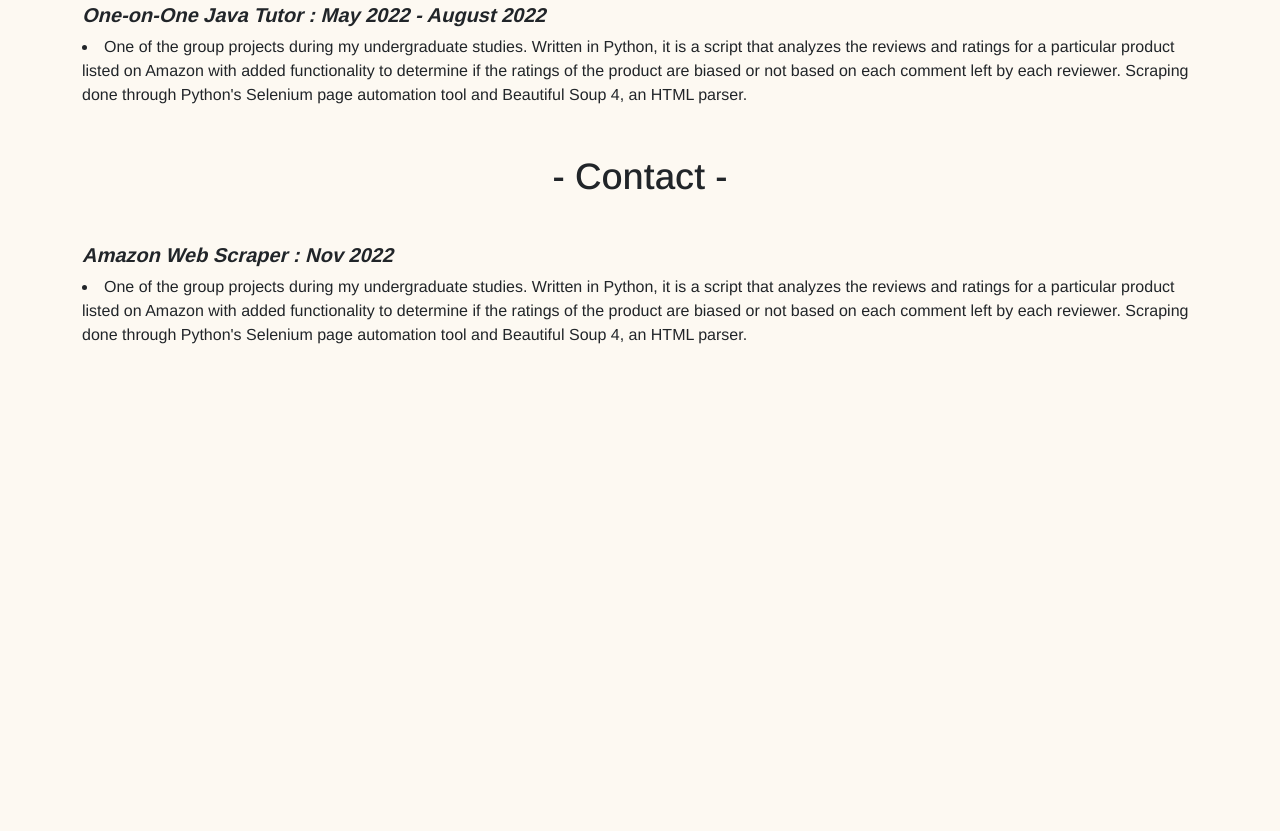
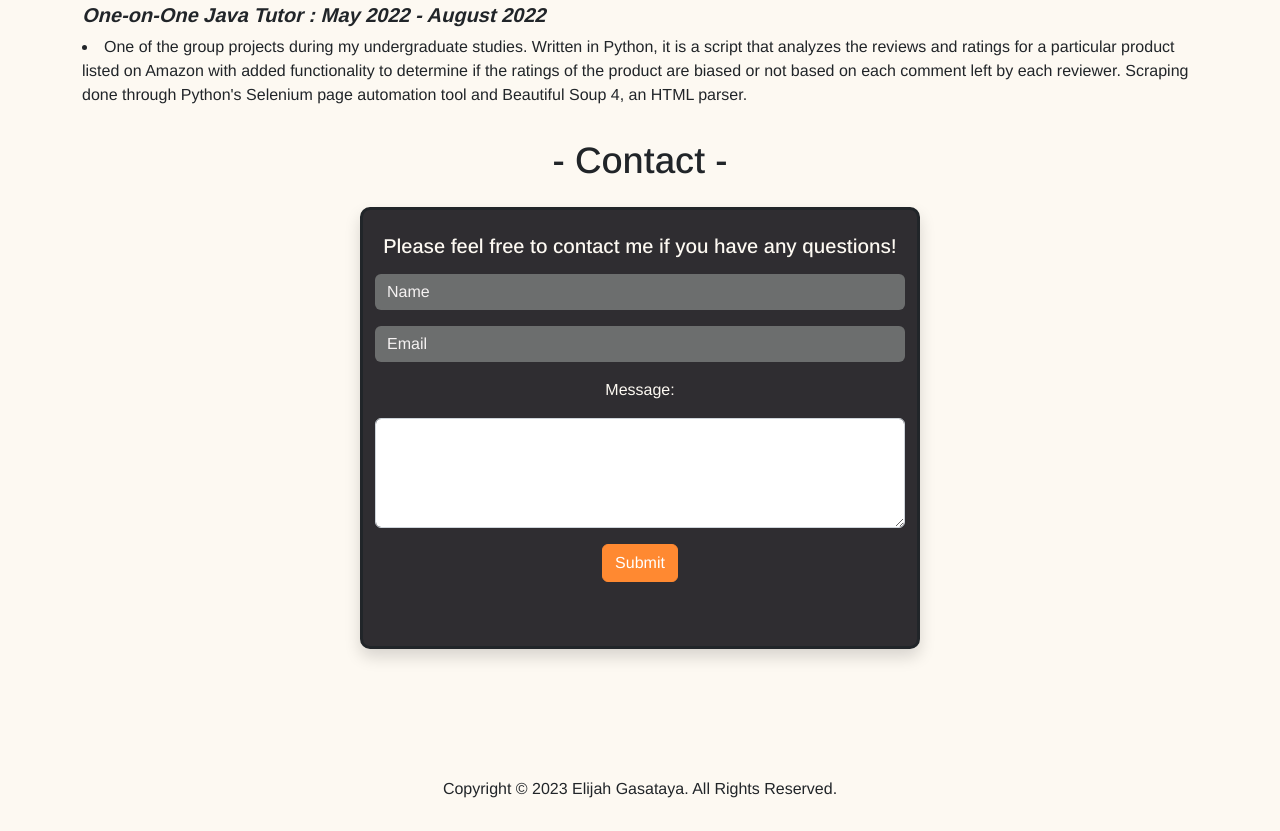
Before and after one commit to RacerElijah77/RacerElijah77.github.io, a plain HTML site: page index.html in a window 1280 px wide. Shown: the part 2093-2924 px from the top of the page. Before the commit the page ends 2440 px from the top, so only its background shows below. Drawn offline with nearby package versions, Linux system fonts and the light colour scheme.

Commit message:
added working form

```diff
--- a/css/styles.css
+++ b/css/styles.css
@@ -95,7 +95,7 @@ p {
   font-size: 3rem;
   padding: 20px;
   display: inline-block;
-  transition: color 0.15s ease-in-out;
+  transition: color 0.35s ease-in-out;
   position: relative;
   bottom: 40px;
 }
@@ -142,3 +142,73 @@ p {
 .sub_head {
   margin-top: 4%;
 }
+
+.contact_box{
+  border-style: solid;
+  border-radius: 10px;
+  margin-bottom: 10%;
+  padding-bottom: 4rem;
+  background-color: #2f2d31;
+  max-width: 35em;
+}
+
+#contact-info{
+  margin-top: 2rem;
+}
+
+.btn-primary{
+  font-family: inherit;
+  background-color: #ff8931;
+  border-color: #ff8931;
+  transition: background-color 0.35s ease-in-out, border-color 0.35s ease-in-out, color 0.35s ease-in;
+  margin-top: 1rem;
+}
+
+.btn-primary:hover{
+  background-color: #fdf9f2;
+  border-color: #fdf9f2;
+  color: #2f2d31;
+}
+
+input.cont-elem{
+  margin-bottom: 1rem;
+  margin-top: 1rem;
+}
+
+textarea.cont-elem{
+  margin-top: 1rem;
+}
+
+input[type="text"],input[type="email"],textarea{
+  background-color: #6C6E6E;
+  border-style: none;
+  color:#f5f2f2;
+}
+
+input[type="text"]:focus,input[type="email"]:focus{
+  background-color: #6C6E6E;
+  border-style: none;
+  box-shadow: none;
+  color:#f5f2f2;
+}
+
+textarea:focus{
+ color: #2f2d31;
+}
+
+.form-control::placeholder { /* Chrome, Firefox, Opera, Safari 10.1+ */
+            color: #f5f2f2;
+            opacity: 1; /* Firefox */
+}
+
+.form-control:-ms-input-placeholder { /* Internet Explorer 10-11 */
+            color: #f5f2f2;
+}
+
+.form-control::-ms-input-placeholder { /* Microsoft Edge */
+            color: #f5f2f2;
+ }
+
+ .copyright_footer{
+  padding-bottom: 30px;
+}
--- a/index.html
+++ b/index.html
@@ -25,8 +25,16 @@
     <link rel="preconnect" href="https://fonts.googleapis.com" />
     <link rel="preconnect" href="https://fonts.gstatic.com" crossorigin />
     <link href="https://fonts.googleapis.com/css2?family=Arimo:wght@400;500;600;700&display=swap" rel="stylesheet" />
+    <script src="https://kit.fontawesome.com/b0ddb330de.js" crossorigin="anonymous"></script>
 
-    <script src="https://kit.fontawesome.com/b0ddb330de.js" crossorigin="anonymous"></script>
+    <!-- Scripts for email service through the from (EmailJS) -->
+    <script src = "js/smtp_script.js"> </script>
+    <script type="text/javascript" src="https://cdn.jsdelivr.net/npm/@emailjs/browser@3/dist/email.min.js"></script>
+    <script type="text/javascript">
+      (function () {
+        emailjs.init("xpTgAPs9MYezOP64p");
+      })()
+    </script>
   </head>
 
   <body>
@@ -130,8 +138,8 @@
             <p class="about-para">
               In relation to my creative ability, I also love to produce music. My alias, EJGSTY has been with me since
               2016- my freshman year of high school. I also love to play video games during my free time (like there is
-              such a thing nowadays)! I play games from a wide array of genres, such as Battlefield, Dying Light, and
-              Assassin's Creed.
+              such a thing nowadays)! I play games from a wide array of genres, from first-person shooters to open world
+              games!
             </p>
           </div>
         </div>
@@ -145,7 +153,7 @@
         <h2 class="text-center">- Projects -</h2>
         <h5 class="fw-bolder fst-italic sub_head">
           Personal Portfolio : June 2022 - present
-          <a href="https://github.com/RacerElijah77/PortfolioSite"> (GitHub)</a>
+          <a target="_blank" href="https://github.com/RacerElijah77/PortfolioSite"> (GitHub)</a>
         </h5>
         <li class="bp1" style="list-style-position: inside; vertical-align: middle">
           The site you are looking at right now! This is where it all started where my desire to learn more about web
@@ -161,7 +169,7 @@
         </li>
         <h5 class="fw-bolder fst-italic sub_head">
           Collaboration Spotify Network: April 2022
-          <a href="https://github.com/RacerElijah77/collaboration_spotify_network"> (GitHub) </a>
+          <a target="_blank" href="https://github.com/RacerElijah77/collaboration_spotify_network"> (GitHub) </a>
         </h5>
         <li class="bp1" style="list-style-position: inside; vertical-align: middle">
           This project was made with my friends during an annual hackathon at TCNJ called HackTCNJ. This was my first
@@ -173,7 +181,7 @@
     </section>
 
     <!-- Work -->
-
+    <div id="contacts_seperator" style="position: relative; top: -75px"></div>
     <section id="work-exp">
       <div class="container mt-4 pt-4">
         <h2 class="text-center">- Work Experience -</h2>
@@ -195,21 +203,28 @@
     </section>
 
     <!-- Contact Info -->
-    <div id = "contact_seperator" style="position: relative; top: -75px"></div>
+    <div id="contact_seperator" style="position: relative; top: -75px"></div>
     <section id="contact-info">
-      <div class="container mt-4 pt-4">
-        <h2 class="text-center">- Contact -</h2>
-        <h5 class="fw-bolder fst-italic sub_head">Amazon Web Scraper : Nov 2022</h5>
-        <li class="bp1" style="list-style-position: inside; vertical-align: middle">
-          One of the group projects during my undergraduate studies. Written in Python, it is a script that analyzes the
-          reviews and ratings for a particular product listed on Amazon with added functionality to determine if the
-          ratings of the product are biased or not based on each comment left by each reviewer. Scraping done through
-          Python's Selenium page automation tool and Beautiful Soup 4, an HTML parser.
-        </li>
+      <h2 class="text-center">- Contact -</h2>
+      <div class="container mt-4 pt-4 text-center contact_box shadow">
+        <h5 style="color: #fdf9f2;" class="text-center">Please feel free to contact me if you have any questions!</h5>
+          <div class="form-group ">
+            <input type="text" id = "name" class="form-control cont-elem" placeholder="Name" />
+            <input type="email" id = "email" class="form-control cont-elem" placeholder="Email" />
+          </div>
+          <div class="form-group">
+            <label style="color: #fdf9f2;">Message:</label>
+            <textarea id = "message" class="form-control cont-elem" rows="4"></textarea>
+          </div>
+            <button class="btn btn-primary" onclick="sendMail()">Submit</button>
+        </form>
       </div>
     </section>
 
-    <script src="js/script.js"></script>
+    <!-- Footer for copyright text -->
+    <div class = "copyright_footer text-center">
+      <footer>Copyright &copy; <script>document.write(new Date().getFullYear())</script> Elijah Gasataya. All Rights Reserved.</small></footer>
+    </div>
 
     <!-- Bootstrap JavaScript Library -->
     <script
@@ -220,8 +235,7 @@
 
     <!-- JQuery Library from Google Developers site -->
     <script src="https://ajax.googleapis.com/ajax/libs/jquery/3.6.0/jquery.min.js"></script>
-
     <!-- JQuery action for Navigation Bar scroll transition -->
-    <script src="js/script.js"></script>
+    <script src="js/navbar_script.js"></script>
   </body>
 </html>
--- /dev/null
+++ b/js/smtp_script.js
@@ -0,0 +1,21 @@
+function sendMail() {
+  var params = {
+    name: document.getElementById('name').value,
+    email: document.getElementById('email').value,
+    message: document.getElementById('message').value,
+  };
+
+  const serviceID = 'service_8cwk14k';
+  const templateID = 'template_h85jxg6';
+
+  emailjs
+    .send(serviceID, templateID, params)
+    .then((res) => {
+      document.getElementById('name').value = '';
+      document.getElementById('email').value = '';
+      document.getElementById('message').value = '';
+      console.log(res);
+      alert('Message sent sucessfully');
+    })
+    .catch((err) => console.log(err));
+}
```
Also changed, not shown: js/navbar_script.js (line endings or trailing spaces), package-lock.json.
